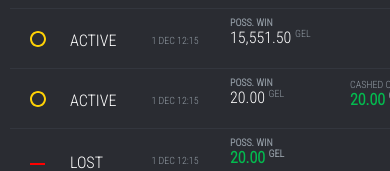
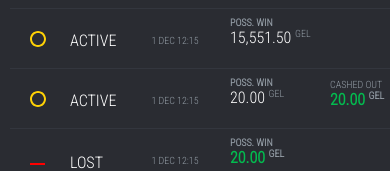
Before and after one commit to Gujejiani/adjrarabet, a website: page index.html in a window 390 px wide. Shown: the part 181-352 px from the top of the page. Drawn offline with Linux system fonts and the light colour scheme.

Commit message:
little changes added

```diff
--- a/style/media.css
+++ b/style/media.css
@@ -71,4 +71,7 @@
   .livescore {
     display: none !important;
   }
+  .winner {
+    right: 50px;
+  }
 }
```
